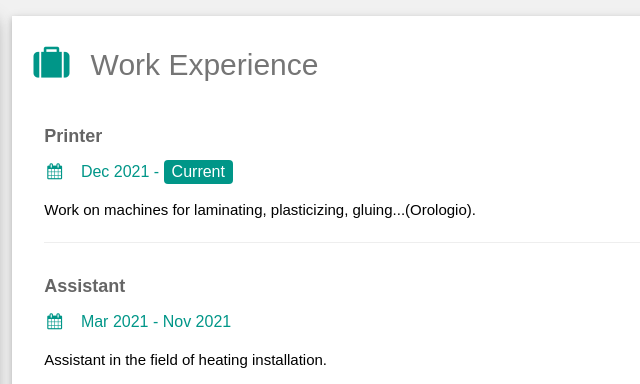
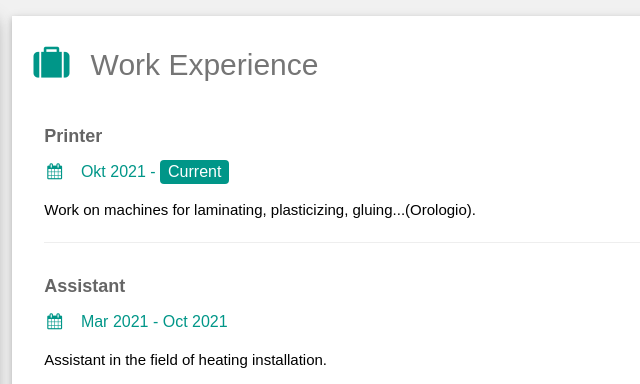
Before and after one commit to vekecki87/vekecki87.github.io, a plain HTML site: page index.html in a window 1280 px wide. Shown: the top 384 px of the page, 425-1065 px from the left. Drawn offline with nearby package versions, Linux system fonts and the light colour scheme; a web font is replaced by a local one.

Commit message:
Update index.html

```diff
--- a/index.html
+++ b/index.html
@@ -77,14 +77,14 @@ html,body,h1,h2,h3,h4,h5,h6 {font-family: "cursive", sans-serif}
         <h2 class="w3-text-grey w3-padding-16"><i class="fa fa-suitcase fa-fw w3-margin-right w3-xxlarge w3-text-teal"></i>Work Experience</h2>
         <div class="w3-container">
           <h5 class="w3-opacity"><b>Printer</b></h5>
-          <h6 class="w3-text-teal"><i class="fa fa-calendar fa-fw w3-margin-right"></i>Dec 2021 - <span class="w3-tag w3-teal w3-round">Current</span></h6>
+          <h6 class="w3-text-teal"><i class="fa fa-calendar fa-fw w3-margin-right"></i>Okt 2021 - <span class="w3-tag w3-teal w3-round">Current</span></h6>
          <!-- <span class="w3-tag w3-teal w3-round">Current</span> -->
           <p>Work on machines for laminating, plasticizing, gluing...(Orologio).</p>
           <hr>
           </div>
         <div class="w3-container">
           <h5 class="w3-opacity"><b>Assistant</b></h5>
-          <h6 class="w3-text-teal"><i class="fa fa-calendar fa-fw w3-margin-right"></i>Mar 2021 - Nov 2021</h6>
+          <h6 class="w3-text-teal"><i class="fa fa-calendar fa-fw w3-margin-right"></i>Mar 2021 - Oct 2021</h6>
          <!-- <span class="w3-tag w3-teal w3-round">Current</span> -->
           <p>Assistant in the field of heating installation.</p>
           <hr>
```
